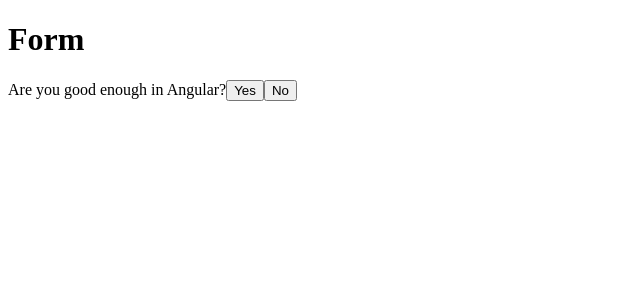
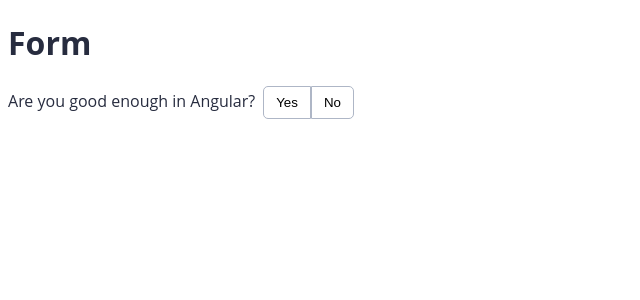
Before and after one commit to flaviohenriquealmeida/a11y-p1, an Angular app: page / in a window 1280 px wide. Shown: the top 300 px of the page, without its empty margins (0-640 px from the left). Built offline with nearby package versions, Linux system fonts and the light colour scheme.

Commit message:
video1.3

```diff
--- a/src/app/shared/components/yes-no-button-group/yes-no-button-group.component.html
+++ b/src/app/shared/components/yes-no-button-group/yes-no-button-group.component.html
@@ -1,11 +1,13 @@
-<div>
-  <label>{{ label }}</label>
+<div class="button-group">
+  <label class="label">{{ label }}</label>
   <button
-    type="button">
+    type="button"
+    class="button button-yes">
     Yes
   </button>
   <button
-    type="button">
+    type="button"
+    class="button button-no">
       No
   </button>
 </div>
--- a/src/app/shared/components/yes-no-button-group/yes-no-button-group.component.scss
+++ b/src/app/shared/components/yes-no-button-group/yes-no-button-group.component.scss
@@ -0,0 +1,21 @@
+.button-group {
+  .label {
+    margin-right: 0.5rem;
+  }
+
+  .button {
+    border: 1px solid #aeb6c6;
+    padding: 0.5rem 0.75rem;
+    margin: 0;
+    color: back;
+    background-color: #fff;
+
+    &.button-yes {
+      border-radius: 5px 0 0 5px;
+    }
+
+    &.button-no {
+      border-radius: 0 5px 5px 0;
+    }
+  }
+}
--- a/src/styles.scss
+++ b/src/styles.scss
@@ -1 +1,14 @@
 /* You can add global styles to this file, and also import other style files */
+
+* {
+  box-sizing: border-box;
+}
+
+body {
+  font-family: 'Open Sans', sans-serif;
+  color: #272c3f
+}
+
+:focus {
+  outline: 2px solid orange;
+}
```
